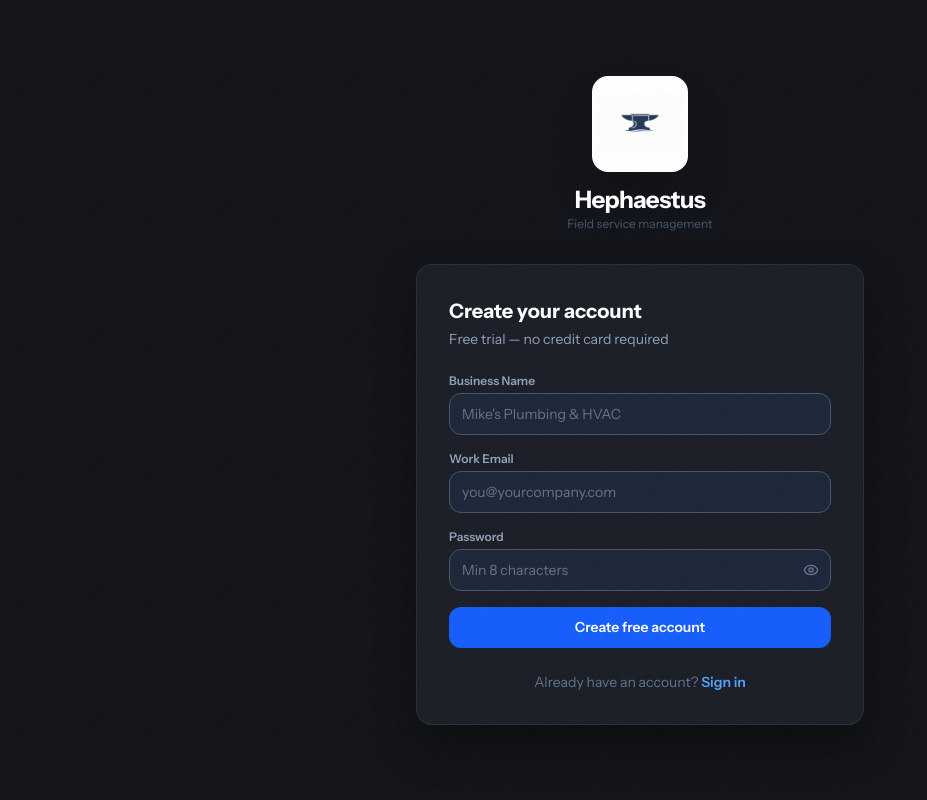
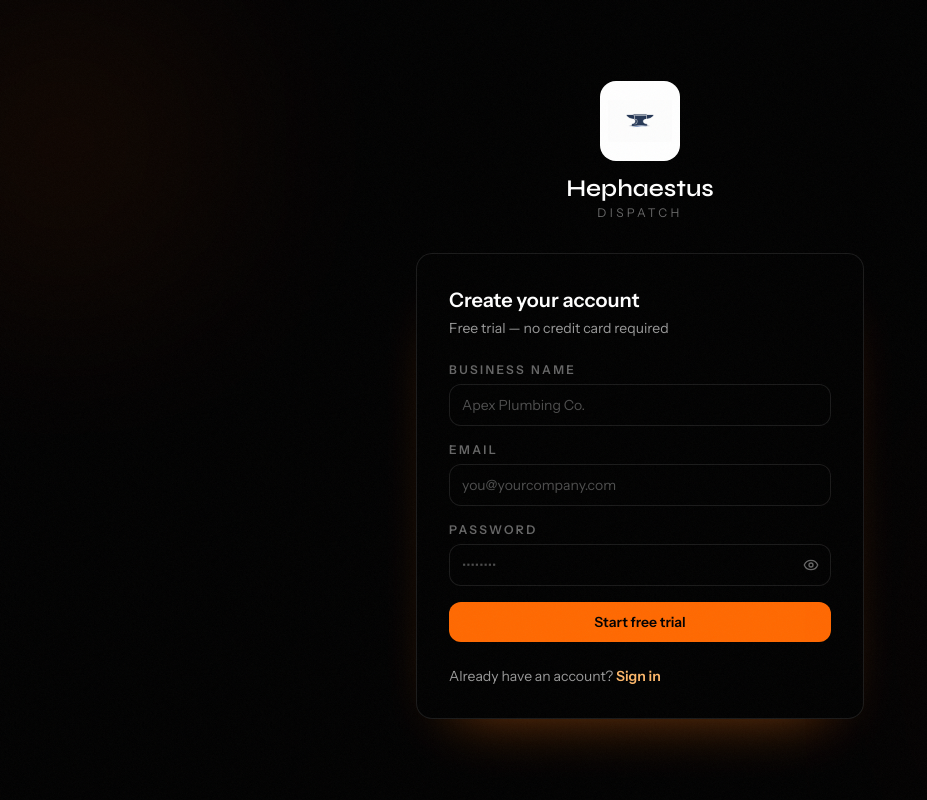
Before and after one commit to Dycazz/hephaestus, a Next.js app: page /signup in a window 1280 px wide. Shown: the whole page, without its empty margins (0-927 px from the left). Built offline with nearby package versions, Linux system fonts and the light colour scheme; no server answers.

Commit message:
Sync style updates

```diff
--- a/app/(auth)/signup/page.tsx
+++ b/app/(auth)/signup/page.tsx
@@ -16,12 +16,10 @@ function SignupForm() {
   const searchParams = useSearchParams()
   const token = searchParams.get('token')
 
-  // Invite state
   const [invite, setInvite] = useState<InviteDetails | null>(null)
   const [inviteLoading, setInviteLoading] = useState(!!token)
   const [inviteError, setInviteError] = useState<string | null>(null)
 
-  // Form state
   const [businessName, setBusinessName] = useState('')
   const [email, setEmail] = useState('')
   const [password, setPassword] = useState('')
@@ -31,7 +29,6 @@ function SignupForm() {
   const [submitted, setSubmitted] = useState(false)
   const [submittedEmail, setSubmittedEmail] = useState('')
 
-  // Fetch invite details if token present
   useEffect(() => {
     if (!token) return
     fetch(`/api/invitations/accept?token=${encodeURIComponent(token)}`)
@@ -80,54 +77,47 @@ function SignupForm() {
   }
 
   return (
-    <div className="min-h-screen flex items-center justify-center p-4"
-      style={{ background: '#111318' }}
-    >
+    <div className="relative flex min-h-screen items-center justify-center overflow-hidden bg-black px-6 py-12 text-white">
+      <div className="pointer-events-none absolute -left-20 top-0 h-72 w-72 rounded-full bg-orange-500/10 blur-[120px]" />
+      <div className="pointer-events-none absolute -right-32 bottom-0 h-80 w-80 rounded-full bg-orange-500/15 blur-[140px]" />
+
       <div className="w-full max-w-md">
-        {/* Logo */}
-        <div className="flex flex-col items-center mb-8 gap-3">
-          <div className="bg-white rounded-2xl shadow-2xl shadow-black/30 overflow-hidden flex items-center justify-center" style={{ width: 96, height: 96 }}>
-            <Image src="/logo.png" alt="Hephaestus" width={88} height={88} className="object-contain" priority />
+        <div className="mb-8 flex flex-col items-center gap-3">
+          <div className="flex h-20 w-20 items-center justify-center rounded-2xl border border-white/10 bg-white">
+            <Image src="/logo.png" alt="Hephaestus" width={64} height={64} className="object-contain" priority />
           </div>
           <div className="text-center">
-            <h1 className="text-2xl font-bold text-white tracking-tight">Hephaestus</h1>
-            <p className="text-xs text-slate-600">Field service management</p>
+            <h1 className="font-display text-2xl font-semibold text-white">Hephaestus</h1>
+            <p className="text-xs uppercase tracking-[0.28em] text-white/40">Dispatch</p>
           </div>
         </div>
 
-        {/* Card */}
-        <div className="rounded-2xl p-8"
-          style={{ background: '#1a1d26', border: '1px solid rgba(255,255,255,0.08)', boxShadow: '0 20px 40px rgba(0,0,0,0.4)' }}
-        >
-          {/* Email confirmation sent state */}
+        <div className="rounded-2xl border border-white/10 bg-black/70 p-8 shadow-[0_30px_60px_-40px_rgba(249,115,22,0.6)]">
           {submitted && (
             <div className="text-center py-4">
               <div className="text-4xl mb-4">📬</div>
-              <h2 className="text-xl font-bold text-white mb-2">Check your inbox</h2>
-              <p className="text-sm text-slate-400 mb-1">
-                We sent a verification link to
-              </p>
+              <h2 className="text-xl font-semibold text-white mb-2">Check your inbox</h2>
+              <p className="text-sm text-white/60 mb-1">We sent a verification link to</p>
               <p className="text-sm font-semibold text-white mb-4 break-all">{submittedEmail}</p>
-              <p className="text-xs text-slate-500">
+              <p className="text-xs text-white/40">
                 Click the link in the email to verify your account, then sign in.
               </p>
             </div>
           )}
 
-          {/* Invitation loading / error states + signup form */}
           {!submitted && (
             <>
               {token && inviteLoading && (
-                <div className="flex items-center justify-center gap-2 py-8 text-slate-400">
-                  <Loader2 className="w-5 h-5 animate-spin" />
+                <div className="flex items-center justify-center gap-2 py-8 text-white/50">
+                  <Loader2 className="h-5 w-5 animate-spin" />
                   <span className="text-sm">Loading invitation…</span>
                 </div>
               )}
 
               {token && !inviteLoading && inviteError && (
                 <div className="text-center py-4">
-                  <p className="text-sm text-red-400 mb-4">{inviteError}</p>
-                  <Link href="/signup" className="text-blue-400 text-sm hover:underline">
+                  <p className="text-sm text-red-200 mb-4">{inviteError}</p>
+                  <Link href="/signup" className="text-orange-300 text-sm hover:text-orange-200">
                     Sign up without an invitation
                   </Link>
                 </div>
@@ -135,84 +125,80 @@ function SignupForm() {
 
               {(!token || (!inviteLoading && !inviteError)) && (
                 <>
-                  {/* Header */}
                   {invite ? (
                     <div className="mb-6">
-                      <div className="inline-flex items-center gap-1.5 px-3 py-1 rounded-full text-xs font-semibold mb-3"
-                        style={{ background: 'rgba(59,130,246,0.15)', color: '#60a5fa', border: '1px solid rgba(59,130,246,0.2)' }}
-                      >
+                      <div className="inline-flex items-center gap-1.5 rounded-full border border-orange-500/30 bg-orange-500/10 px-3 py-1 text-xs font-semibold text-orange-200 mb-3">
                         🎉 You&apos;ve been invited
                       </div>
-                      <h2 className="text-xl font-bold text-white mb-1">Join {invite.orgName}</h2>
-                      <p className="text-sm text-slate-400">
+                      <h2 className="text-xl font-semibold text-white mb-1">Join {invite.orgName}</h2>
+                      <p className="text-sm text-white/60">
                         Create your account to accept the invitation as a{' '}
-                        <span className="text-blue-400 font-semibold capitalize">{invite.role}</span>.
+                        <span className="text-orange-300 font-semibold capitalize">{invite.role}</span>.
                       </p>
                     </div>
                   ) : (
                     <div className="mb-6">
-                      <h2 className="text-xl font-bold text-white mb-1">Create your account</h2>
-                      <p className="text-sm text-slate-400">Free trial — no credit card required</p>
+                      <h2 className="text-xl font-semibold text-white mb-1">Create your account</h2>
+                      <p className="text-sm text-white/60">Free trial — no credit card required</p>
                     </div>
                   )}
 
                   <form onSubmit={handleSignup} className="space-y-4">
-                    {/* Business name — only shown for new-org signups */}
                     {!invite && (
                       <div>
-                        <label className="block text-xs font-semibold text-slate-400 mb-1">Business Name</label>
+                        <label className="mb-1.5 block text-xs font-semibold uppercase tracking-[0.2em] text-white/40">
+                          Business name
+                        </label>
                         <input
                           type="text"
                           value={businessName}
                           onChange={e => setBusinessName(e.target.value)}
-                          placeholder="Mike's Plumbing & HVAC"
+                          placeholder="Apex Plumbing Co."
                           required
-                          minLength={2}
-                          className="w-full bg-slate-800/80 border border-slate-600 rounded-lg px-3 py-2.5 text-sm text-white placeholder-slate-500 outline-none focus:ring-2 focus:ring-blue-500 focus:border-blue-500"
+                          className="w-full rounded-lg border border-white/10 bg-black/60 px-3 py-2.5 text-sm text-white placeholder-white/30 outline-none transition focus:border-orange-400 focus:ring-2 focus:ring-orange-500/20"
                         />
                       </div>
                     )}
 
                     <div>
-                      <label className="block text-xs font-semibold text-slate-400 mb-1">Work Email</label>
+                      <label className="mb-1.5 block text-xs font-semibold uppercase tracking-[0.2em] text-white/40">
+                        Email
+                      </label>
                       <input
                         type="email"
                         value={email}
                         onChange={e => setEmail(e.target.value)}
                         placeholder="you@yourcompany.com"
                         required
-                        readOnly={!!invite}
-                        className={`w-full bg-slate-800/80 border border-slate-600 rounded-lg px-3 py-2.5 text-sm text-white placeholder-slate-500 outline-none focus:ring-2 focus:ring-blue-500 focus:border-blue-500 ${invite ? 'opacity-70 cursor-not-allowed' : ''}`}
+                        className="w-full rounded-lg border border-white/10 bg-black/60 px-3 py-2.5 text-sm text-white placeholder-white/30 outline-none transition focus:border-orange-400 focus:ring-2 focus:ring-orange-500/20"
                       />
-                      {invite && (
-                        <p className="text-xs text-slate-500 mt-1">Email is set by the invitation and cannot be changed.</p>
-                      )}
                     </div>
 
                     <div>
-                      <label className="block text-xs font-semibold text-slate-400 mb-1">Password</label>
+                      <label className="mb-1.5 block text-xs font-semibold uppercase tracking-[0.2em] text-white/40">
+                        Password
+                      </label>
                       <div className="relative">
                         <input
                           type={showPassword ? 'text' : 'password'}
                           value={password}
                           onChange={e => setPassword(e.target.value)}
-                          placeholder="Min 8 characters"
+                          placeholder="••••••••"
                           required
-                          minLength={8}
-                          className="w-full bg-slate-800/80 border border-slate-600 rounded-lg px-3 py-2.5 text-sm text-white placeholder-slate-500 outline-none focus:ring-2 focus:ring-blue-500 focus:border-blue-500 pr-10"
+                          className="w-full rounded-lg border border-white/10 bg-black/60 px-3 py-2.5 pr-10 text-sm text-white placeholder-white/30 outline-none transition focus:border-orange-400 focus:ring-2 focus:ring-orange-500/20"
                         />
                         <button
                           type="button"
                           onClick={() => setShowPassword(v => !v)}
-                          className="absolute right-3 top-1/2 -translate-y-1/2 text-slate-500 hover:text-slate-300"
+                          className="absolute right-3 top-1/2 -translate-y-1/2 text-white/40 transition hover:text-white"
                         >
-                          {showPassword ? <EyeOff className="w-4 h-4" /> : <Eye className="w-4 h-4" />}
+                          {showPassword ? <EyeOff className="h-4 w-4" /> : <Eye className="h-4 w-4" />}
                         </button>
                       </div>
                     </div>
 
                     {error && (
-                      <div className="bg-red-900/40 border border-red-700/60 rounded-lg px-3 py-2 text-sm text-red-400">
+                      <div className="rounded-lg border border-red-500/30 bg-red-500/10 px-3 py-2 text-sm text-red-200">
                         {error}
                       </div>
                     )}
@@ -220,15 +206,15 @@ function SignupForm() {
                     <button
                       type="submit"
                       disabled={loading}
-                      className="w-full bg-blue-600 hover:bg-blue-500 disabled:opacity-60 text-white font-semibold py-2.5 rounded-xl transition-colors"
+                      className="w-full rounded-xl bg-orange-500 py-2.5 text-sm font-semibold text-black transition hover:bg-orange-400 disabled:cursor-not-allowed disabled:opacity-60"
                     >
-                      {loading ? 'Creating account…' : invite ? `Join ${invite.orgName}` : 'Create free account'}
+                      {loading ? 'Creating account…' : invite ? 'Accept invitation' : 'Start free trial'}
                     </button>
                   </form>
 
-                  <p className="text-center text-sm text-slate-500 mt-6">
+                  <p className="mt-6 text-sm text-white/60">
                     Already have an account?{' '}
-                    <Link href="/login" className="text-blue-400 font-semibold hover:underline">
+                    <Link href="/login" className="font-semibold text-orange-300 hover:text-orange-200">
                       Sign in
                     </Link>
                   </p>
@@ -244,11 +230,7 @@ function SignupForm() {
 
 export default function SignupPage() {
   return (
-    <Suspense fallback={
-      <div className="min-h-screen flex items-center justify-center" style={{ background: '#111318' }}>
-        <Loader2 className="w-6 h-6 animate-spin text-slate-400" />
-      </div>
-    }>
+    <Suspense fallback={null}>
       <SignupForm />
     </Suspense>
   )
--- a/app/admin/orgs/[id]/page.tsx
+++ b/app/admin/orgs/[id]/page.tsx
@@ -41,12 +41,12 @@ interface Appointment {
 }
 
 const PLAN_COLORS: Record<string, string> = {
-  trial: '#94a3b8', starter: '#60a5fa', pro: '#c084fc', enterprise: '#f59e0b', gifted: '#10b981',
+  trial: '#cbd5f5', starter: '#f97316', pro: '#fb923c', enterprise: '#f59e0b', gifted: '#facc15',
 }
 
 const STATUS_COLORS: Record<string, string> = {
-  confirmed: '#10b981', scheduled: '#3b82f6', completed: '#64748b',
-  at_risk: '#ef4444', rescheduling: '#eab308', reminder_sent: '#f97316', cancelled: '#6b7280',
+  confirmed: '#f97316', scheduled: '#94a3b8', completed: '#cbd5f5',
+  at_risk: '#ef4444', rescheduling: '#fb923c', reminder_sent: '#f59e0b', cancelled: '#6b7280',
 }
 
 function formatDate(iso: string) {
@@ -198,7 +198,7 @@ export default function OrgDetailPage() {
                 { label: 'Plan', value: <span style={{ color: planColor }} className="font-bold capitalize">{org.plan}</span> },
                 { label: 'Trial ends', value: org.trial_ends_at ? formatDate(org.trial_ends_at) : '—' },
                 { label: 'Twilio', value: org.twilio_phone_number ?? 'Not configured' },
-                { label: 'Review URL', value: org.review_url ? <a href={org.review_url} target="_blank" rel="noreferrer" className="text-blue-400 hover:underline truncate flex items-center gap-1"><ExternalLink className="w-3 h-3" />Configured</a> : '—' },
+                { label: 'Review URL', value: org.review_url ? <a href={org.review_url} target="_blank" rel="noreferrer" className="text-orange-300 hover:underline truncate flex items-center gap-1"><ExternalLink className="w-3 h-3" />Configured</a> : '—' },
                 { label: 'Org ID', value: <span className="font-mono text-[11px] text-slate-500">{org.id}</span> },
                 { label: 'Created', value: formatDate(org.created_at) },
               ].map(({ label, value }) => (
@@ -242,7 +242,7 @@ export default function OrgDetailPage() {
                     </td>
                     <td className="px-4 py-3">
                       {m.expo_push_token
-                        ? <Bell className="w-3.5 h-3.5 text-blue-400" />
+                        ? <Bell className="w-3.5 h-3.5 text-orange-300" />
                         : <BellOff className="w-3.5 h-3.5 text-slate-600" />
                       }
                     </td>
@@ -349,7 +349,7 @@ export default function OrgDetailPage() {
                   key={d}
                   onClick={() => extendTrial(d)}
                   disabled={saving}
-                  className="flex-1 py-1.5 text-xs font-semibold rounded-lg text-blue-400 hover:text-white transition-colors disabled:opacity-50"
+                  className="flex-1 py-1.5 text-xs font-semibold rounded-lg text-orange-300 hover:text-white transition-colors disabled:opacity-50"
                   style={{ background: 'rgba(59,130,246,0.1)', border: '1px solid rgba(59,130,246,0.2)' }}
                 >
                   +{d}d
@@ -361,13 +361,13 @@ export default function OrgDetailPage() {
                 type="date"
                 value={trialDate}
                 onChange={e => setTrialDate(e.target.value)}
-                className="flex-1 px-2 py-1.5 rounded-lg text-xs text-white outline-none focus:ring-1 focus:ring-blue-500"
+                className="flex-1 px-2 py-1.5 rounded-lg text-xs text-white outline-none focus:ring-1 focus:ring-orange-400"
                 style={{ background: '#1a1d26', border: '1px solid rgba(255,255,255,0.1)' }}
               />
               <button
                 onClick={setTrialManual}
                 disabled={saving || !trialDate}
-                className="px-3 py-1.5 text-xs font-semibold text-white rounded-lg transition-colors disabled:opacity-50 bg-blue-600 hover:bg-blue-500"
+                className="px-3 py-1.5 text-xs font-semibold text-black rounded-lg transition-colors disabled:opacity-50 bg-orange-500 hover:bg-orange-400"
               >
                 Set
               </button>
--- a/app/admin/page.tsx
+++ b/app/admin/page.tsx
@@ -21,9 +21,9 @@ interface OrgRow {
 }
 
 const PLAN_STYLES: Record<string, { label: string; bg: string; text: string; border: string }> = {
-  trial:      { label: 'Trial',      bg: 'rgba(100,116,139,0.15)', text: '#94a3b8', border: 'rgba(100,116,139,0.3)' },
-  starter:    { label: 'Starter',    bg: 'rgba(59,130,246,0.15)',  text: '#60a5fa', border: 'rgba(59,130,246,0.3)' },
-  pro:        { label: 'Pro',        bg: 'rgba(168,85,247,0.15)',  text: '#c084fc', border: 'rgba(168,85,247,0.3)' },
+  trial:      { label: 'Trial',      bg: 'rgba(255,255,255,0.08)', text: '#cbd5f5', border: 'rgba(255,255,255,0.18)' },
+  starter:    { label: 'Starter',    bg: 'rgba(249,115,22,0.15)',  text: '#fdba74', border: 'rgba(249,115,22,0.3)' },
+  pro:        { label: 'Pro',        bg: 'rgba(251,146,60,0.15)',  text: '#fb923c', border: 'rgba(251,146,60,0.3)' },
   enterprise: { label: 'Enterprise', bg: 'rgba(245,158,11,0.15)',  text: '#f59e0b', border: 'rgba(245,158,11,0.3)' },
 }
 
@@ -159,7 +159,7 @@ export default function AdminOrgsPage() {
             value={search}
             onChange={e => setSearch(e.target.value)}
             placeholder="Search by name or slug…"
-            className="w-full pl-8 pr-3 py-2 text-sm text-white rounded-lg outline-none focus:ring-1 focus:ring-blue-500"
+            className="w-full pl-8 pr-3 py-2 text-sm text-white rounded-lg outline-none focus:ring-1 focus:ring-orange-400"
             style={{ background: '#1a1d26', border: '1px solid rgba(255,255,255,0.1)' }}
           />
         </div>
@@ -170,7 +170,7 @@ export default function AdminOrgsPage() {
               onClick={() => setFilter(f)}
               className={`px-3 py-1.5 rounded-lg text-xs font-semibold transition-colors capitalize ${
                 filter === f
-                  ? 'bg-blue-600 text-white'
+                  ? 'bg-orange-500 text-black'
                   : 'text-slate-500 hover:text-slate-300'
               }`}
               style={filter !== f ? { background: 'rgba(255,255,255,0.04)', border: '1px solid rgba(255,255,255,0.07)' } : undefined}
--- a/app/analytics/page.tsx
+++ b/app/analytics/page.tsx
@@ -38,10 +38,10 @@ function StatCard({
   color?: 'blue' | 'green' | 'amber' | 'purple'
 }) {
   const colors = {
-    blue:   { bg: 'rgba(59,130,246,0.12)',  text: '#60a5fa', border: 'rgba(59,130,246,0.2)'  },
-    green:  { bg: 'rgba(34,197,94,0.12)',   text: '#4ade80', border: 'rgba(34,197,94,0.2)'   },
-    amber:  { bg: 'rgba(245,158,11,0.12)',  text: '#fbbf24', border: 'rgba(245,158,11,0.2)'  },
-    purple: { bg: 'rgba(168,85,247,0.12)',  text: '#c084fc', border: 'rgba(168,85,247,0.2)'  },
+    blue:   { bg: 'rgba(249,115,22,0.12)',  text: '#fdba74', border: 'rgba(249,115,22,0.28)'  },
+    green:  { bg: 'rgba(253,186,116,0.12)', text: '#fdba74', border: 'rgba(253,186,116,0.28)' },
+    amber:  { bg: 'rgba(245,158,11,0.12)',  text: '#fbbf24', border: 'rgba(245,158,11,0.28)'  },
+    purple: { bg: 'rgba(251,146,60,0.12)',  text: '#fb923c', border: 'rgba(251,146,60,0.28)'  },
   }
   const c = colors[color]
   return (
@@ -146,8 +146,8 @@ export default function AnalyticsPage() {
   if (loading) {
     return (
       <div className="min-h-screen flex flex-col items-center justify-center gap-4" style={{ background: '#111318' }}>
-        <Loader2 className="w-8 h-8 text-blue-500/60 animate-spin" />
-        <p className="text-blue-300/40 text-sm font-medium tracking-wide">Crunching numbers…</p>
+        <Loader2 className="w-8 h-8 text-orange-400/70 animate-spin" />
+        <p className="text-orange-200/50 text-sm font-medium tracking-wide">Crunching numbers…</p>
       </div>
     )
   }
@@ -156,7 +156,7 @@ export default function AnalyticsPage() {
     return (
       <div className="min-h-screen flex flex-col items-center justify-center gap-4" style={{ background: '#111318' }}>
         <p className="text-red-400 text-sm">{error ?? 'Something went wrong'}</p>
-        <button onClick={() => router.push('/dashboard')} className="text-blue-400 text-sm hover:underline">
+        <button onClick={() => router.push('/dashboard')} className="text-orange-300 text-sm hover:underline">
           ← Back to dashboard
         </button>
       </div>
@@ -180,7 +180,7 @@ export default function AnalyticsPage() {
           Dashboard
         </button>
         <div className="flex items-center gap-2 ml-2">
-          <BarChart2 className="w-5 h-5 text-blue-400" />
+          <BarChart2 className="w-5 h-5 text-orange-300" />
           <h1 className="text-white font-semibold text-lg">Analytics</h1>
         </div>
       </header>
@@ -207,7 +207,7 @@ export default function AnalyticsPage() {
             style={{ background: '#1a1d26', border: '1px solid rgba(255,255,255,0.07)' }}
           >
             <div className="flex items-center gap-2 mb-4">
-              <TrendingUp className="w-4 h-4 text-blue-400/70" />
+              <TrendingUp className="w-4 h-4 text-orange-300/80" />
               <h3 className="text-sm font-semibold text-white/90">Jobs — Last 14 Days</h3>
             </div>
             {data.dailyTrend.every(d => d.count === 0) ? (
@@ -335,7 +335,7 @@ export default function AnalyticsPage() {
                       <tr key={name}>
                         <td className="py-3 pr-4">
                           <div className="flex items-center gap-2.5">
-                            <div className="w-6 h-6 rounded-full bg-blue-600/30 flex items-center justify-center text-[10px] font-bold text-blue-300">
+                            <div className="w-6 h-6 rounded-full bg-orange-500/20 flex items-center justify-center text-[10px] font-bold text-orange-200">
                               {name.split(' ').map(w => w[0]).join('').slice(0, 2).toUpperCase()}
                             </div>
                             <span className="text-white/80 font-medium text-xs">{name}</span>
```
